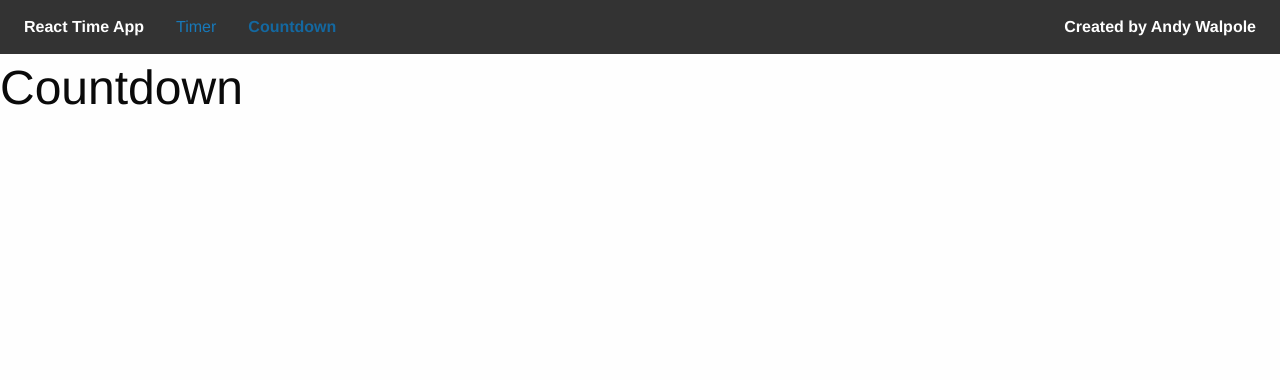
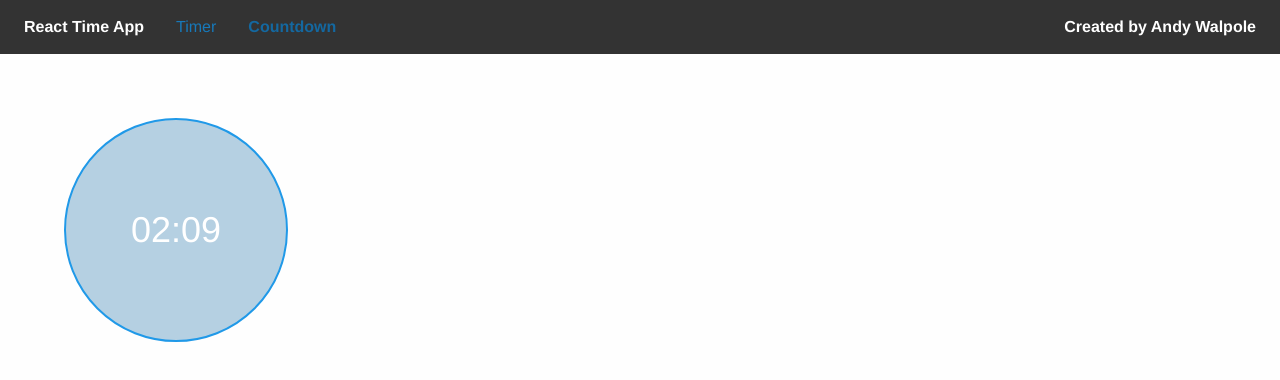
Before and after one commit to TCotton/tcaerTimer, a React app: page / in a window 1280 px wide. Both pictures are taken after a click on the link "Countdown". Built offline with nearby package versions, Linux system fonts and the light colour scheme.

Commit message:
styled Clock component

```diff
--- a/app/components/Clock.js
+++ b/app/components/Clock.js
@@ -30,7 +30,7 @@ const Clock = ReactClass({
 
 		return (
 			<div className='clock'>
-					<span className='clock-text'>
+					<span className='clock-text text-center'>
 						{this.formatSeconds(totalSeconds)}
 					</span>
 			</div>
--- a/app/components/Countdown.js
+++ b/app/components/Countdown.js
@@ -1,9 +1,10 @@
 import React from 'react';
+import Clock from './Clock';
 
 const Countdown = () => {
 	return (
 		<div>
-			<h1>Countdown</h1>
+			<Clock totalSeconds={129} />
 		</div>
 	);
 };
--- a/app/styles/base/_variables.scss
+++ b/app/styles/base/_variables.scss
@@ -2,3 +2,7 @@ $grey: #333333;
 
 $nav-background: $grey;
 $nav-text-color: white;
+
+$clock-text-color: white;
+$clock-bg-color: #B5D0E2;
+$clock-border-color: #2099E8;
--- /dev/null
+++ b/app/styles/components/_clock.scss
@@ -0,0 +1,17 @@
+.clock {
+  background-color: $clock-bg-color;
+  border: 2px solid $clock-border-color;
+  border-radius: 50%;
+  display: flex;
+  align-items: center;
+  height: 14rem;
+  justify-content: center;
+  margin: 4rem;
+  width: 14rem;
+}
+
+.clock-text {
+  color: $clock-text-color;
+  font-size: 2.25em;
+  font-weight: 300;
+}
--- a/app/styles/styles.scss
+++ b/app/styles/styles.scss
@@ -1,2 +1,3 @@
 @import 'base/variables';
 @import 'components/navigation';
+@import 'components/clock';
```
